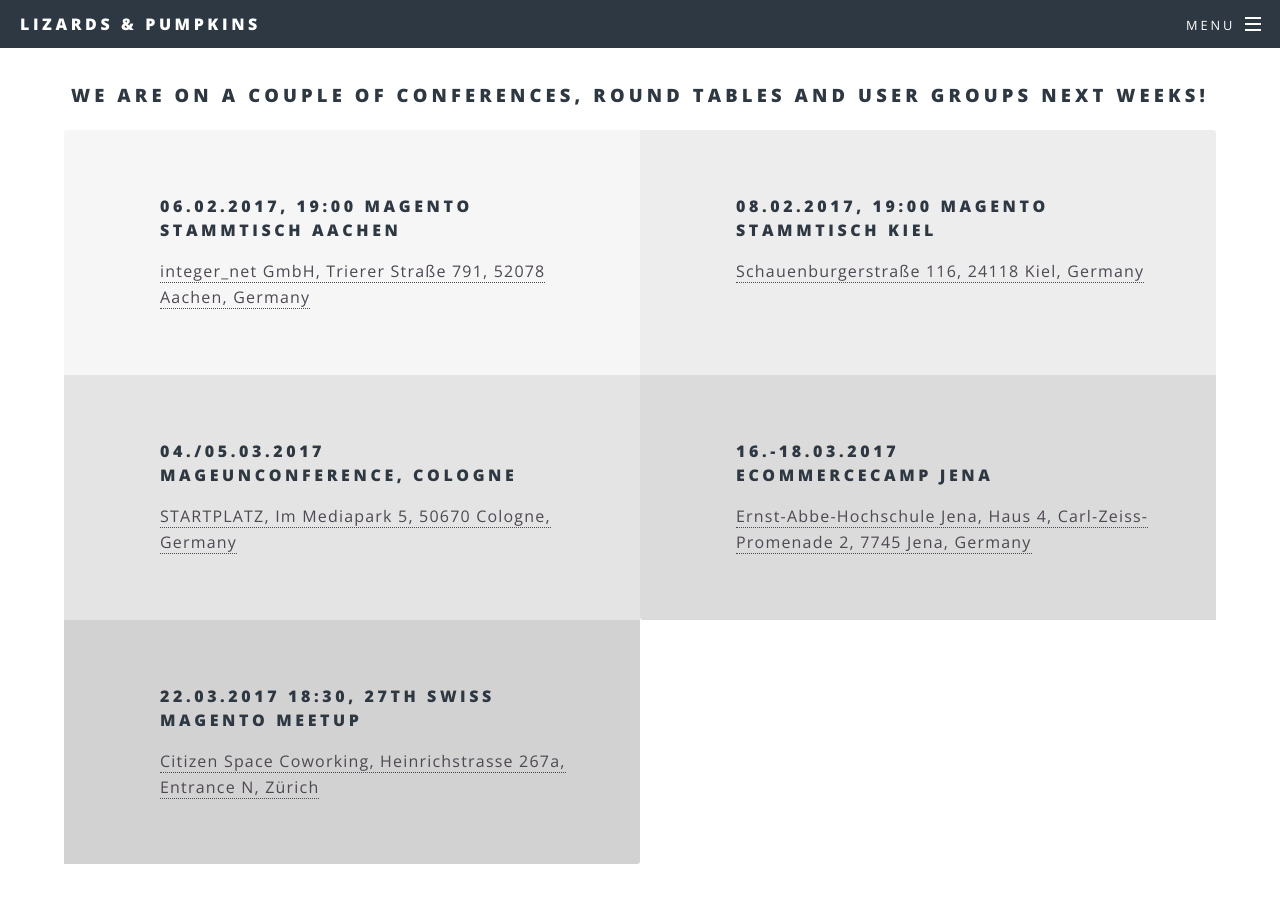
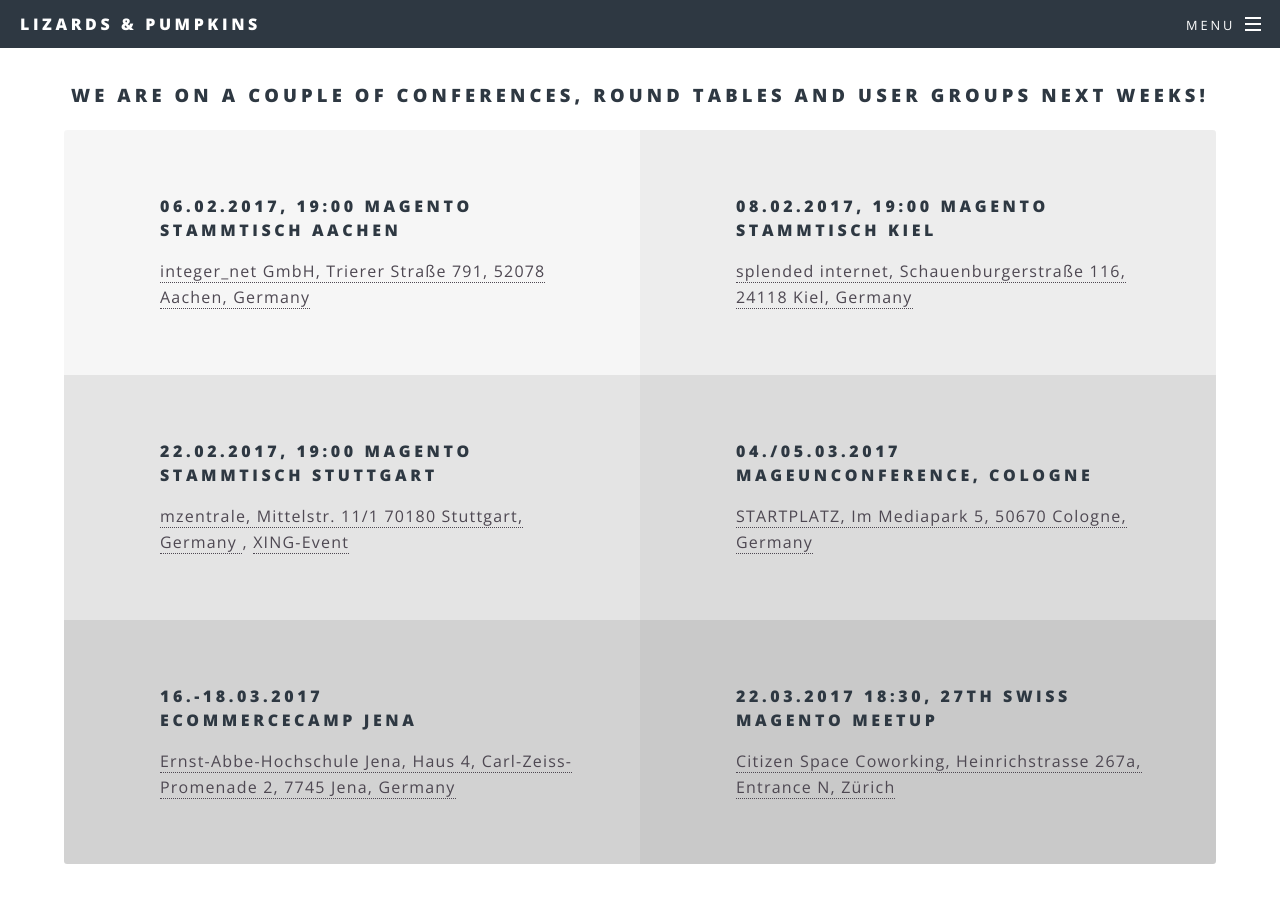
Before and after one commit to lizards-and-pumpkins/lizards-and-pumpkins.github.io, a Jekyll site: the page built from events.html, in a window 1280 px wide and 900 px high, scrolled down 378 px. Built offline with Jekyll 4.4.1, drawn with Linux system fonts in a browser that asks for light colours.

Commit message:
Add Stuttgart

```diff
--- a/events.html
+++ b/events.html
@@ -17,7 +17,18 @@ subtitle: Want to hear more? Meet us!
     <li>
         <h4 id="kiel">08.02.2017, 19:00 Magento Stammtisch Kiel</h4>
         <p>
-            <a href="http://www.magento-stammtisch-kiel.de/">Schauenburgerstraße 116, 24118 Kiel, Germany</a>
+            <a href="http://www.magento-stammtisch-kiel.de/">
+                splended internet, Schauenburgerstraße 116, 24118 Kiel, Germany
+            </a>
+        </p>
+    </li>
+    <li>
+        <h4 id="stuttgart">22.02.2017, 19:00 Magento Stammtisch Stuttgart</h4>
+        <p>
+            <a href="http://www.magento-stammtisch-stuttgart.de/">
+                mzentrale, Mittelstr. 11/1 70180 Stuttgart, Germany
+            </a>,
+            <a href="https://www.xing.com/communities/groups/magento-stammtisch-stuttgart-6565-1063594">XING-Event</a>
         </p>
     </li>
     <li>
```
